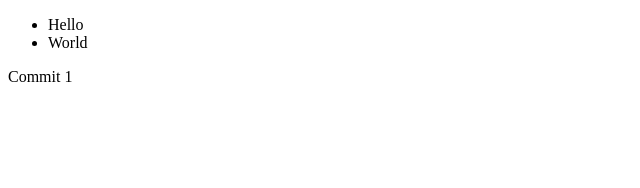
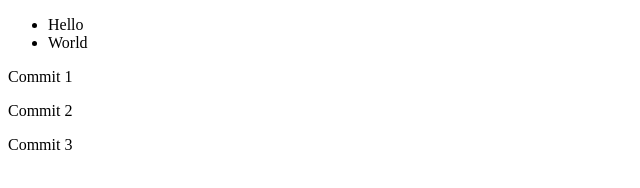
Before and after one commit to SnezhanaOvsiannikova/testcommit, a plain HTML site: page index.html in a window 1280 px wide. Shown: the whole page, without its empty margins (0-640 px from the left). Drawn offline with Linux system fonts and the light colour scheme.

Commit message:
added commit-2

```diff
--- a/index.html
+++ b/index.html
@@ -12,5 +12,7 @@
         <li>World</li>
     </ul>
     <p>Commit 1</p>
+    <p>Commit 2</p>
+    <p>Commit 3</p>
 </body>
 </html>
```
